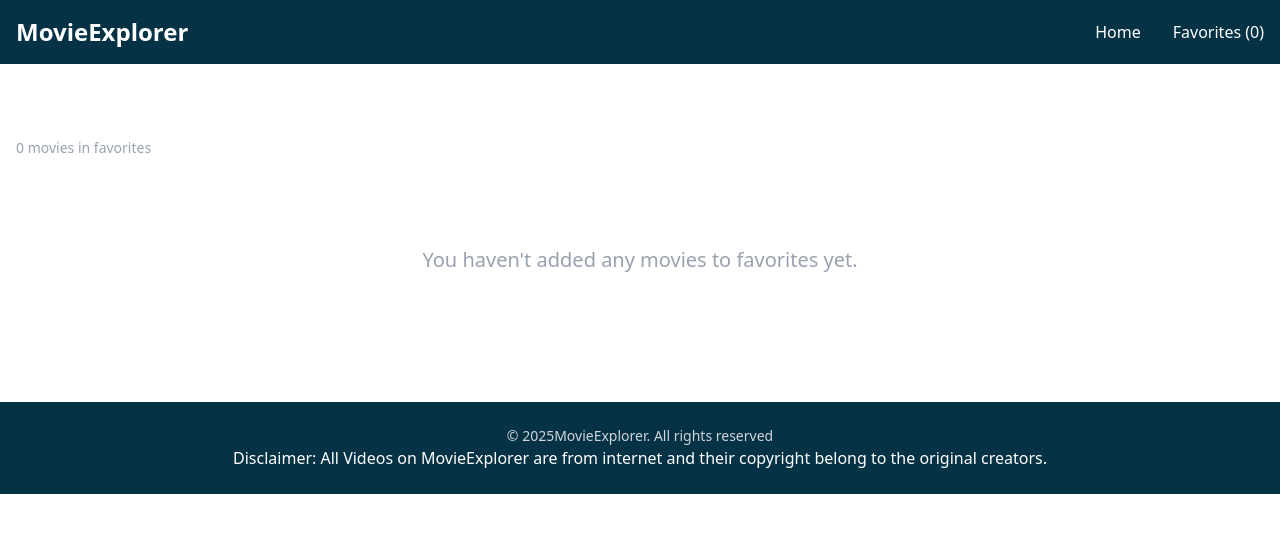
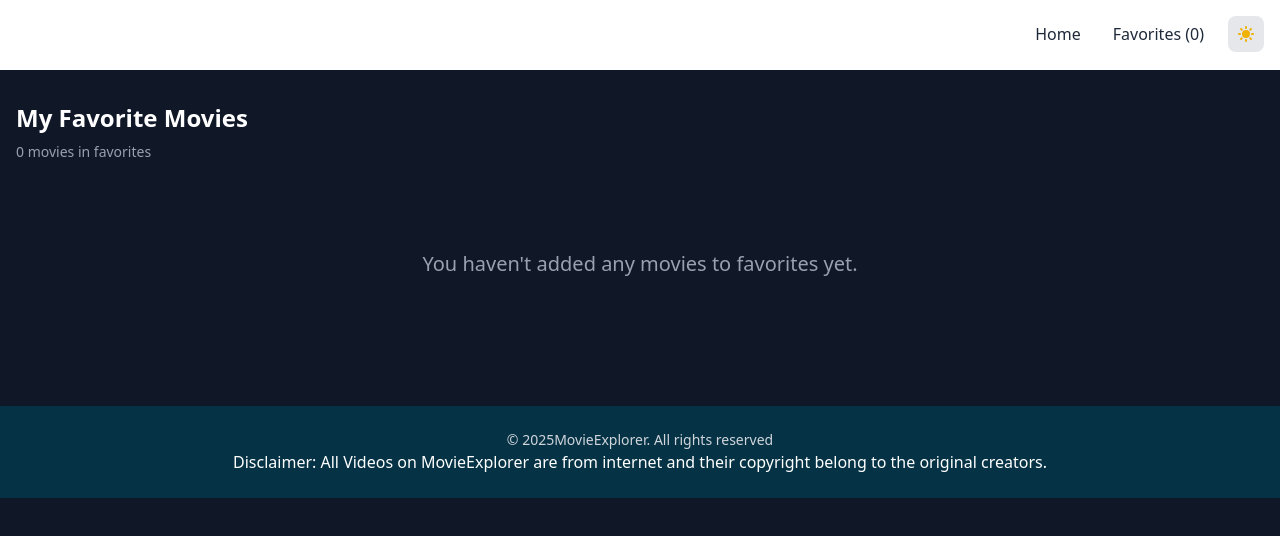
Before and after one commit to Ritha20/Movie-Explorer, a React (Vite) app: page /favorites in a window 1280 px wide. Shown: the top 536 px of the page. Built offline with nearby package versions, Linux system fonts and the light colour scheme.

Commit message:
created themetoggle

```diff
--- a/src/App.jsx
+++ b/src/App.jsx
@@ -1,25 +1,28 @@
 import React from 'react'
 import { Routes, Route } from 'react-router-dom'
 import Navbar from './components/Navbar'
-import Footer from './Components/Footer'
+import Footer from './components/Footer'
 import Home from './pages/Home'
-import MovieDetails from './pages/movieDetails'
+import MovieDetails from './pages/MovieDetails'
 import Favorites from './pages/Favorites'
 import { FavoritesProvider } from './Hooks/useFavorites'
+import { useTheme } from './Context/ThemeContext'
 
 function App() {
+  const { isDarkMode } = useTheme()
+
   return (
     <FavoritesProvider>
-      <div className="min-h-screen bg-dark text-white">
+      <div className={`min-h-screen transition-colors duration-300 ${isDarkMode ? 'dark bg-gray-900 text-white' : 'bg-white text-gray-900'}`}>
         <Navbar />
-        <main className="container mx-auto px-4 py-8">
+        <main className="container mx-auto px-4 py-8 flex-grow">
           <Routes>
             <Route path="/" element={<Home />} />
             <Route path="/movie/:id" element={<MovieDetails />} />
             <Route path="/favorites" element={<Favorites />} />
           </Routes>
         </main>
-        <Footer/>
+        <Footer />
       </div>
     </FavoritesProvider>
   )
--- a/src/Components/Navbar.jsx
+++ b/src/Components/Navbar.jsx
@@ -1,28 +1,32 @@
 import React from 'react'
 import { Link } from 'react-router-dom'
 import { useFavorites } from '../Hooks/useFavorites'
+import ThemeToggle from './ThemeToggle'
 
 const Navbar = () => {
   const { favorites } = useFavorites()
 
   return (
-    <nav className="bg-cyan-950 border-b-2 border-primary py-4">
+    <nav className="bg-white dark:bg-dark-gray border-b-2 border-primary py-4 transition-colors duration-300">
       <div className="container mx-auto px-4 flex justify-between items-center">
         <Link to="/" className="text-2xl font-bold text-primary">
           MovieExplorer
         </Link>
+        <div className="flex items-center space-x-6">
           <ul className="flex space-x-8">
             <li>
-            <Link to="/" className="text-white hover:text-primary transition-colors">
+              <Link to="/" className="text-gray-800 dark:text-white hover:text-primary transition-colors">
                 Home
               </Link>
             </li>
             <li>
-            <Link to="/favorites" className="text-white hover:text-primary transition-colors">
+              <Link to="/favorites" className="text-gray-800 dark:text-white hover:text-primary transition-colors">
                 Favorites ({favorites.length})
               </Link>
             </li>
           </ul>
+          <ThemeToggle />
+        </div>
       </div>
     </nav>
   )
--- /dev/null
+++ b/src/Components/ThemeToggle.jsx
@@ -0,0 +1,28 @@
+import React from 'react'
+import { useTheme } from '../Context/ThemeContext'
+
+const ThemeToggle = () => {
+  const { isDarkMode, toggleTheme } = useTheme()
+
+  return (
+    <button
+      onClick={toggleTheme}
+      className="p-2 rounded-lg bg-gray-200 dark:bg-gray-700 hover:bg-gray-300 dark:hover:bg-gray-600 transition-colors duration-300"
+      aria-label={isDarkMode ? 'Switch to light mode' : 'Switch to dark mode'}
+    >
+      {isDarkMode ? (
+        // Sun icon for light mode
+        <svg className="w-5 h-5 text-yellow-500" fill="currentColor" viewBox="0 0 20 20">
+          <path fillRule="evenodd" d="M10 2a1 1 0 011 1v1a1 1 0 11-2 0V3a1 1 0 011-1zm4 8a4 4 0 11-8 0 4 4 0 018 0zm-.464 4.95l.707.707a1 1 0 001.414-1.414l-.707-.707a1 1 0 00-1.414 1.414zm2.12-10.607a1 1 0 010 1.414l-.706.707a1 1 0 11-1.414-1.414l.707-.707a1 1 0 011.414 0zM17 11a1 1 0 100-2h-1a1 1 0 100 2h1zm-7 4a1 1 0 011 1v1a1 1 0 11-2 0v-1a1 1 0 011-1zM5.05 6.464A1 1 0 106.465 5.05l-.708-.707a1 1 0 00-1.414 1.414l.707.707zm1.414 8.486l-.707.707a1 1 0 01-1.414-1.414l.707-.707a1 1 0 011.414 1.414zM4 11a1 1 0 100-2H3a1 1 0 000 2h1z" clipRule="evenodd" />
+        </svg>
+      ) : (
+        // Moon icon for dark mode
+        <svg className="w-5 h-5 text-gray-700" fill="currentColor" viewBox="0 0 20 20">
+          <path d="M17.293 13.293A8 8 0 016.707 2.707a8.001 8.001 0 1010.586 10.586z" />
+        </svg>
+      )}
+    </button>
+  )
+}
+
+export default ThemeToggle
--- a/src/main.jsx
+++ b/src/main.jsx
@@ -3,11 +3,14 @@
 import { BrowserRouter } from 'react-router-dom'
 import App from './App.jsx'
 import './index.css'
+import { ThemeProvider } from './Context/ThemeContext.jsx'
 
 ReactDOM.createRoot(document.getElementById('root')).render(
   <React.StrictMode>
     <BrowserRouter>
-      <App />
+      <ThemeProvider>
+        <App />
+      </ThemeProvider>
     </BrowserRouter>
   </React.StrictMode>,
 )
```
Lines whose indentation alone changed are shown as unchanged.
